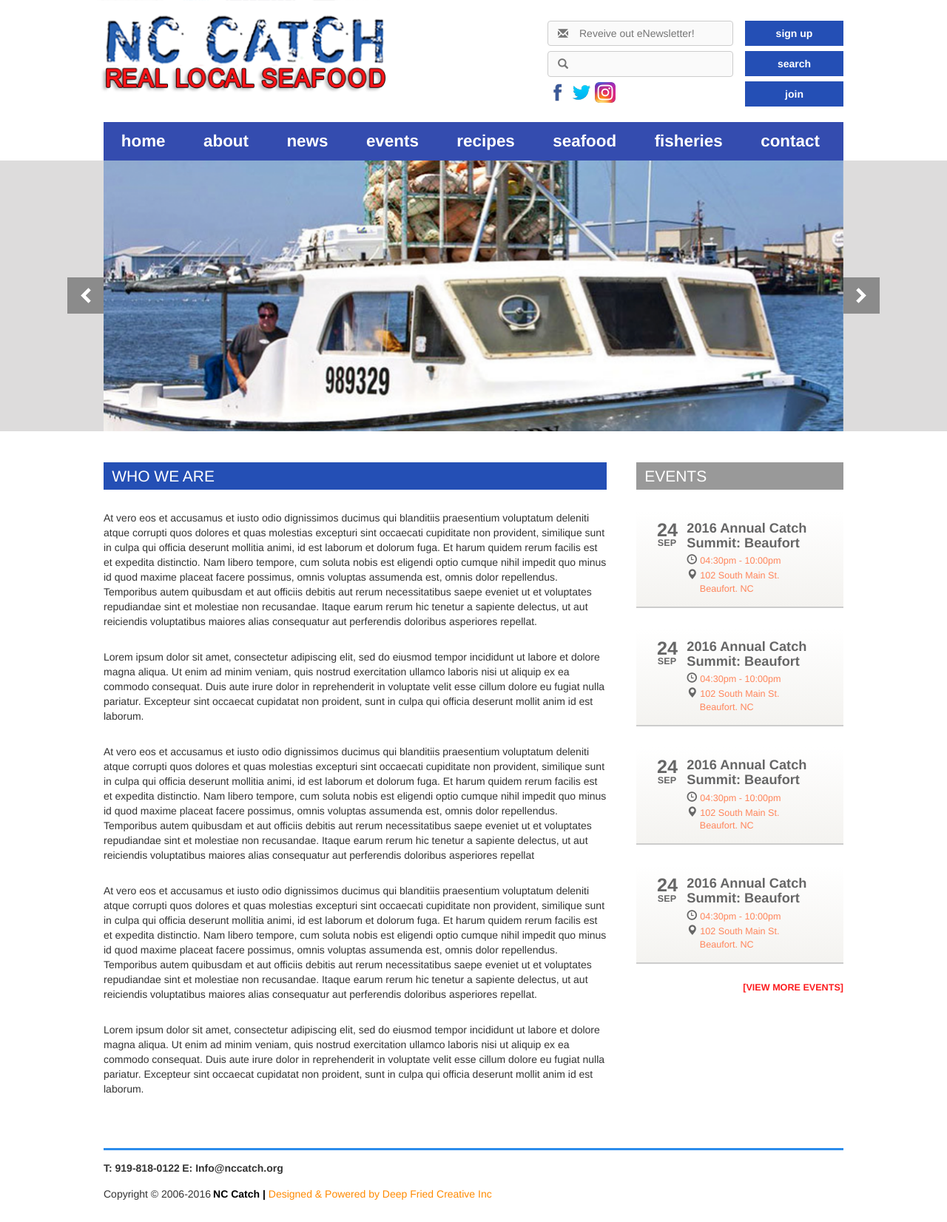
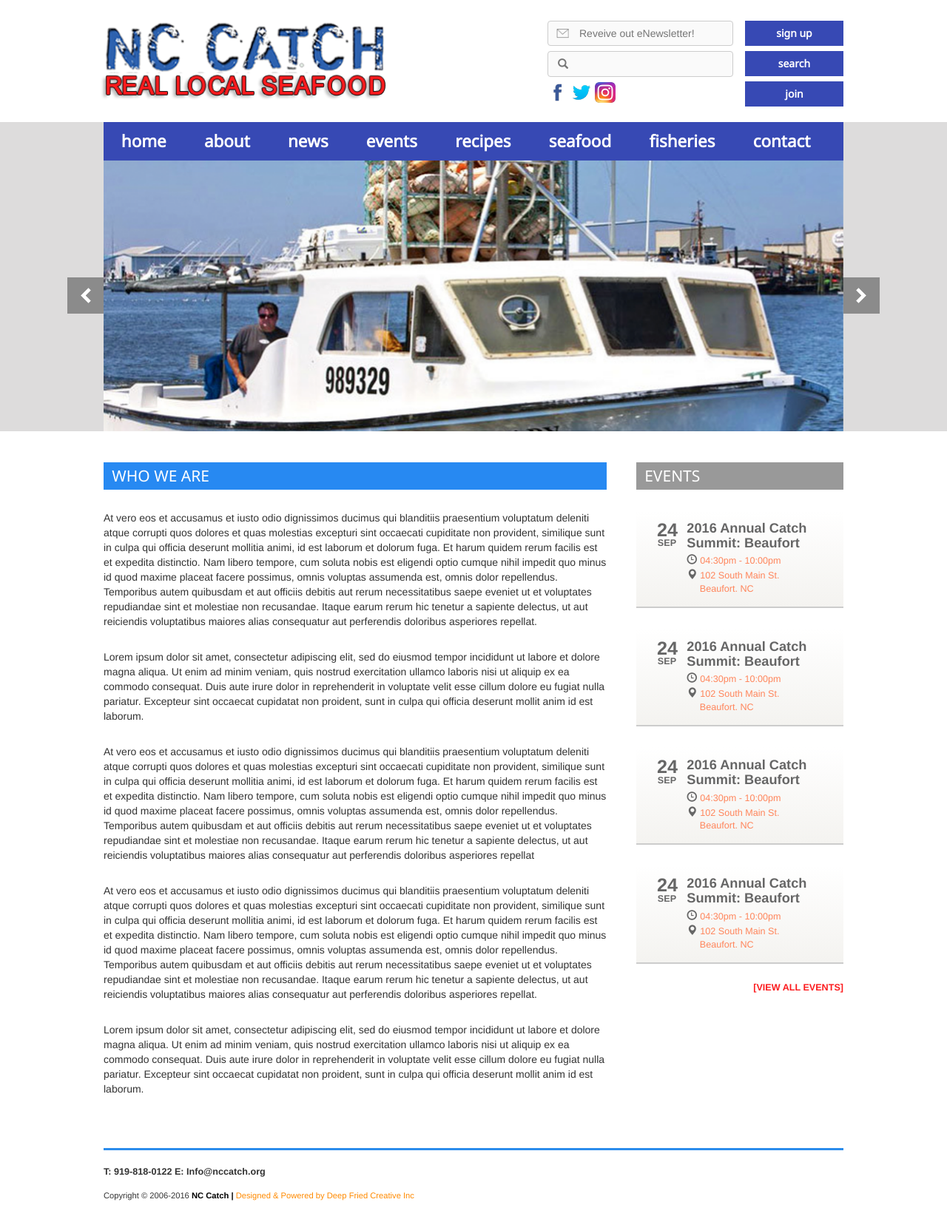
Before and after one commit to sidious18/new_nc_catch, a PHP site: page /secondary.html in a window 1280 px wide. Shown: the whole page at 74% size. Run offline with PHP 8.4, Linux system fonts and the light colour scheme.

Commit message:
Product owner fixes

```diff
--- a/css/components/default-elements.css
+++ b/css/components/default-elements.css
@@ -4,7 +4,8 @@
 	color: #fff;
 	text-align: center;
 	font-size: 1rem;
-	background-color: #244FB5;
+	font-family: "function";
+	background-color: #3749B4;
 	min-width: 8.5rem;
 	width: 100%;
 }
@@ -27,6 +28,7 @@
 }
 
 .default-title{
+	font-family: "function";
 	color: #fff;
 	padding: 0.5rem 0.8rem;
 	margin: 0px;
@@ -36,5 +38,5 @@
 }
 
 .default-title.blue{
-	background: #244FB5;
+	background: #2789F2;
 }
--- a/css/main-footer.css
+++ b/css/main-footer.css
@@ -5,13 +5,21 @@
 }
 
 .main-footer-contacts{
+	font-weight: bold;
+	padding: 1.5rem 0 1rem;
 	font-size: 0.9rem;
-	font-weight: bold;
-	padding:1rem 0;
+}
+
+.main-footer-contacts span{
+	font-size: 0.9rem;
 }
 
 .main-footer-copyrights{
 	padding-bottom: 2rem;
+	font-size: 0.8rem;
+}
+
+.main-footer-copyrights span{
 	font-size: 0.8rem;
 }
 
--- a/css/main-header.css
+++ b/css/main-header.css
@@ -13,6 +13,7 @@
 .main-header-logo{
 	width: 40%;
 	margin-left: -1%;
+	padding-top: 0.7rem;
 }
 
 .main-header-search{
@@ -43,12 +44,16 @@
 }
 
 .main-header-search-input.email:before{
-	content: "\2709";
-	font-family: 'Glyphicons Halflings';
-	color:#777;
+	content: "";
+	display: inline-block;
+	width: 1.2rem;
+	height: 1rem;
+	background-image: url(../img/envelope-icon.png);
+	color: #777;
 	position: absolute;
-	top:0.5rem;
-	left:1rem;
+	top: 0.7rem;
+	left: 0.85rem;
+	background-size: cover;
 }
 
 .main-header-search-input.search:before{
@@ -83,11 +88,19 @@
 
 #navbar{
 	-webkit-overflow-scrolling: touch;
+	padding:0;
+	position: relative;
+	z-index: 3;
+}
+
+.navbar-containter{
+	background: #DDDCDC;
 }
 
 @media(max-width: 768px){
 	.main-header-logo{
 		width: 200px;
+		padding-top: 0;
 	}
 
 	.main-header{
--- a/css/main-menu.css
+++ b/css/main-menu.css
@@ -29,8 +29,9 @@
 }
 
 .main-menu-list{
+	font-family: "function";
 	padding: 0;
-	background: #344CAF;
+	background: #3749B4;
 	margin:0;
 	-webkit-overflow-scrolling: touch;
 }
@@ -58,7 +59,6 @@
 .main-menu-subcategory{
 	display: none;
 	position: absolute;
-	top: 3.7rem;
 	padding: 1rem 0;
 	background-color: rgba(0,0,0,0.65);
 }
--- a/secondary.html
+++ b/secondary.html
@@ -47,9 +47,11 @@
 					</div>
 				</div>
 			</header>
-	        <div id="navbar" class="navbar-collapse collapse">
-  		        <ul class="main-menu-list">
-		            <li class="main-menu-list-element"><a href="#">home</a>
+		</nav>
+		<nav class="navbar-containter">
+			<div id="navbar" class="navbar-collapse collapse cont">
+	  		    <ul class="main-menu-list">
+			       <li class="main-menu-list-element"><a href="#">home</a>
 						<ul class="main-menu-subcategory">
 							<li><a href="#">who we are</a></li>
 							<li><a href="#">our board</a></li>
@@ -259,7 +261,7 @@
 					</div>
 				</div>
 				<footer class="main-content-footer">
-					<a href="#">[View more events]</a>
+					<a href="#">[View all events]</a>
 				</footer>
 			</section>
 		</main>
```
Also changed, not shown: index.html (+5 -3 lines), fonts/NotoSans-Bold.ttf (added), fonts/NotoSans-BoldItalic.ttf (added), fonts/NotoSans-Italic.ttf (added), fonts/function_regular.ttf, img/envelope-icon.png (added), img/nc_catch_logo.png.
